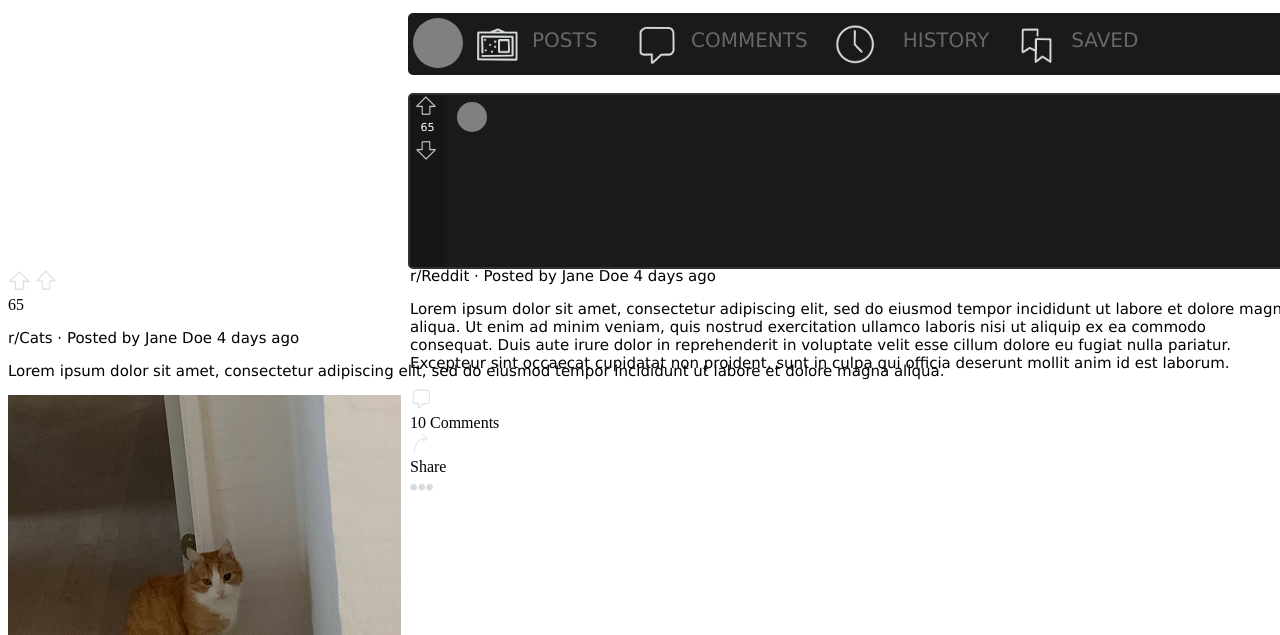
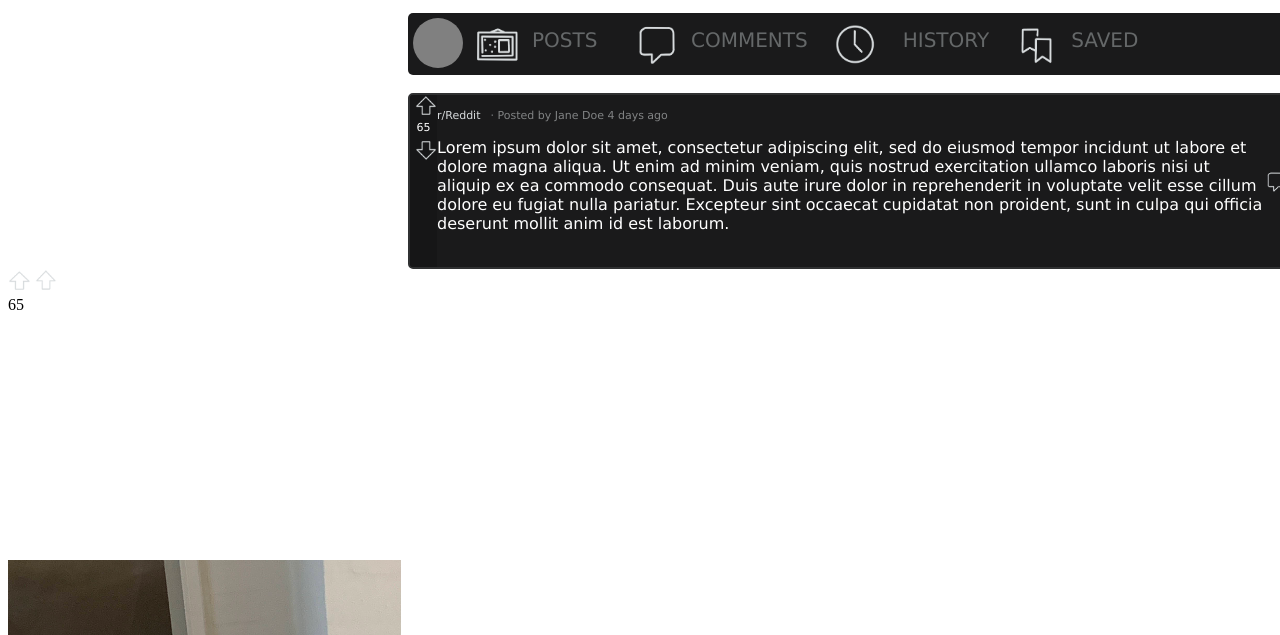
Before and after one commit to Leliel666/Reddit, a plain HTML site: page Index.html in a window 1280 px wide. Shown: the part 165-800 px from the top of the page. Drawn offline with Linux system fonts and the light colour scheme; files whose address does not match are found by name.

Commit message:
30-12-2023

```diff
--- a/Index.html
+++ b/Index.html
@@ -140,23 +140,23 @@
 
 	<!--Post-->
 <div class="text-post">
+<div class="span-wrapper">
 
-  <svg class="Cir-2" width="40" height="40" >
-  <circle cx="20" cy="20" r="15" stroke="light gray" stroke-width="4" fill="gray" />
-  </svg>
-
-  <p>r/Reddit · Posted by Jane Doe 4 days ago</p>
-
+  <span class="R-Reddit">r/Reddit </span>
+  <span class="posted-by">· Posted by Jane Doe 4 days ago</span>
 </div>
 
   <p class="p">
-            Lorem ipsum dolor sit amet, consectetur adipiscing elit, sed do eiusmod tempor incididunt ut labore et
+        Lorem ipsum dolor sit amet, consectetur adipiscing elit, sed do eiusmod tempor incidunt ut labore et
         dolore magna aliqua. Ut enim ad minim veniam, quis nostrud exercitation ullamco laboris nisi ut aliquip ex
         ea commodo consequat. Duis aute irure dolor in reprehenderit in voluptate velit esse cillum dolore eu fugiat
         nulla pariatur. Excepteur sint occaecat cupidatat non proident, sunt in culpa qui officia deserunt mollit
         anim id est laborum.
 </p>
+</div>
+
           <img src="Images/Light Icons/Comments.png" alt="Comment" width="22" height="23" class="comments-2" />
+
           <div class="text-wrapper-13">10 Comments</div>
 
           <div class="overlap-group-2">
--- a/style.css
+++ b/style.css
@@ -29,6 +29,8 @@ padding-right: 10px;
 }
 
 .container {
+width: 1920px;
+height: 65px;
 display: flex;
 align-items: center;
 }
@@ -261,10 +263,11 @@ margin-right: 20px;
 .contain-lap-6 {
 width: 882px;
 height: 172px;
+display: flex;
+align-items: center;
 background: #1A1A1B;
 border: solid #303132 2px;
 border-radius: 5px;
-position: relative;
 margin-left: 400px;
 margin-right: 1000px;
 margin-top: 180px;
@@ -301,21 +304,30 @@ word-wrap: break-word;
 margin-bottom: 5px;
 }
 
-.Cir-2 {
-position: absolute;
-top: 13%;
-left: 7%;
-transform: translate( -50%, -50%);
-width: 40px;
-height: 40px;
-margin-right: 10px;
-}
-
-.text-post {
+.span-wrapper {
 display: flex;
 align-items: center;
+    }
+
+.R-Reddit,.posted-by {
+color: #D7DADC;
+font-size: 11px;
+font-family: Verdana;
+font-weight: 400;
+word-wrap: break-word;
+    }
+
+.posted-by {
+color: #818384;
+margin-left: 10px;
+    }
+
+p {
+height: 99px;
+width: 828px;
+color: white;
+font-size: 16px;
+font-family: Verdana;
+font-weight: 400;
+word-wrap: break-word
 }
-
-.text-post p {
-margin: 0;
-}
```
Lines whose indentation alone changed are shown as unchanged.
